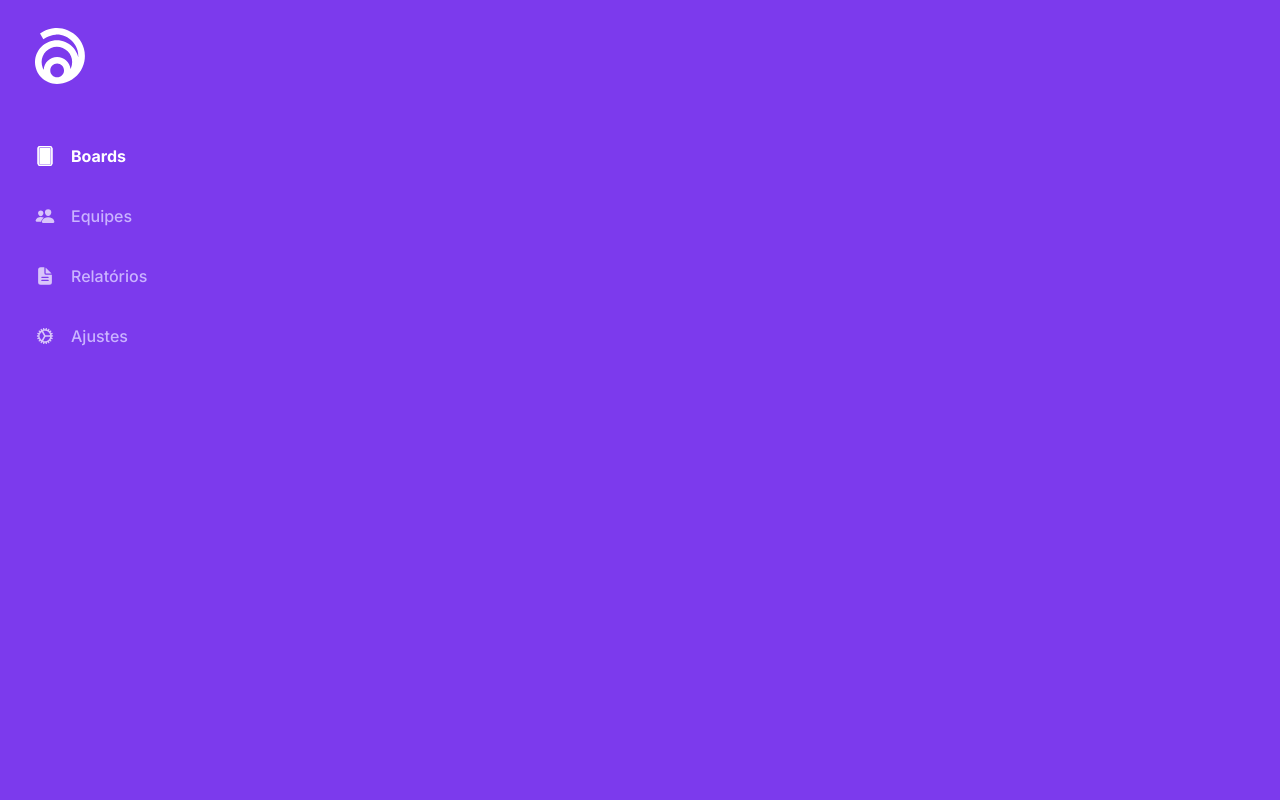
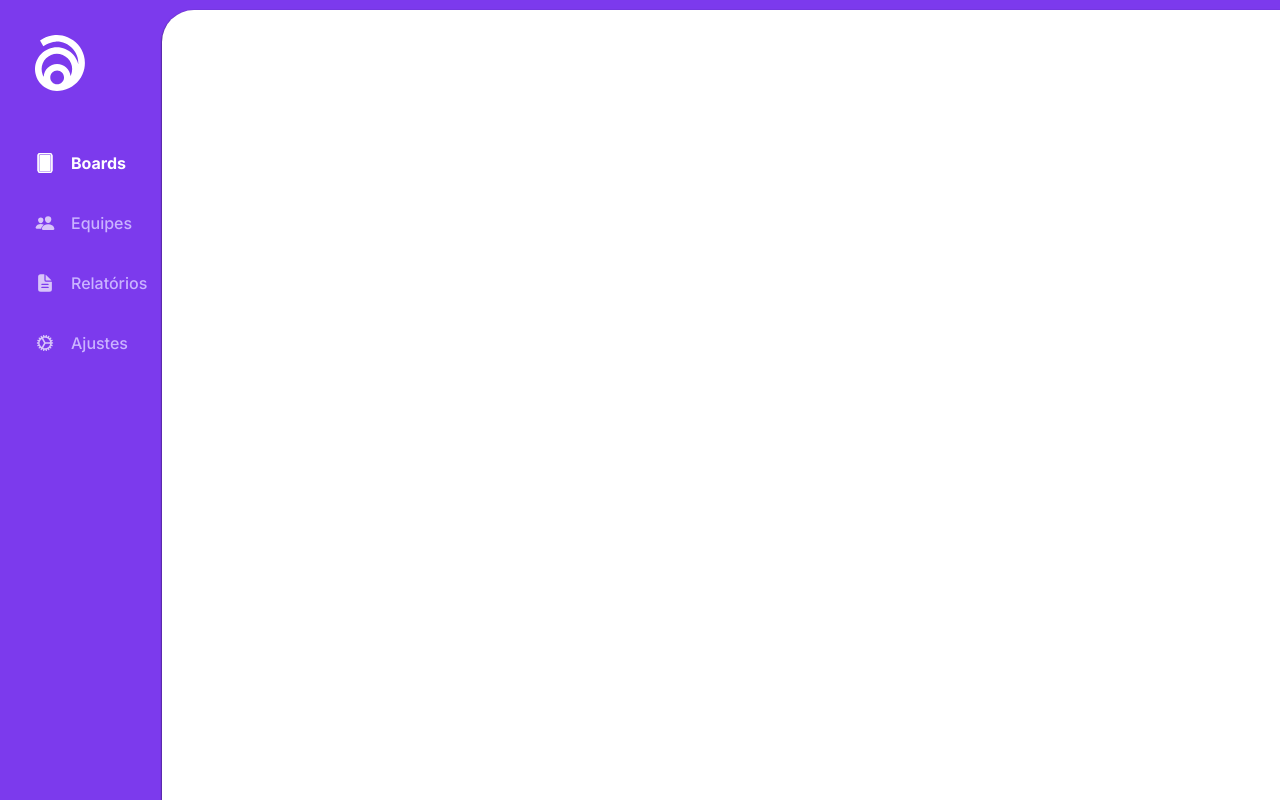
Before and after one commit to wenblack/bora-codar12, a Next.js app: page / in a window 1280 px wide. Built offline with nearby package versions, Linux system fonts and the light colour scheme.

Commit message:
➕  Created container for table/kanban ➕

```diff
--- a/src/components/SideBar.tsx
+++ b/src/components/SideBar.tsx
@@ -7,7 +7,7 @@ import settingsIcon from '@/assets/settings.svg'
 
 export function SideBar () {
     return(
-        <nav className="text-white  pl-14 fixed left-0 top-0 pt-11 pb-14">
+        <nav className="text-white  p-14 ">
             <Image src={iconApp} alt="Logo do site" height={56} width={50} className="logo" />
 
             <ul className=" mt-[6rem] grid gap-[3.6rem] max-w-[11.5rem]">
--- a/src/pages/index.tsx
+++ b/src/pages/index.tsx
@@ -5,10 +5,16 @@ const inter = Inter({ subsets: ['latin'] })
 
 export default function Home() {
   return (
-    <main
+    <div
+      id='app'
       className={`flex min-h-screen  ${inter.className}`}
     >
-      <SideBar></SideBar>
-    </main>
+      <aside>
+        <SideBar></SideBar>
+      </aside>
+      <main className='max-h-screen shadow-black shadow-sm mt-4 rounded-tl-[32px] bg-white w-full '>
+
+      </main>
+    </div>
   )
 }
```
